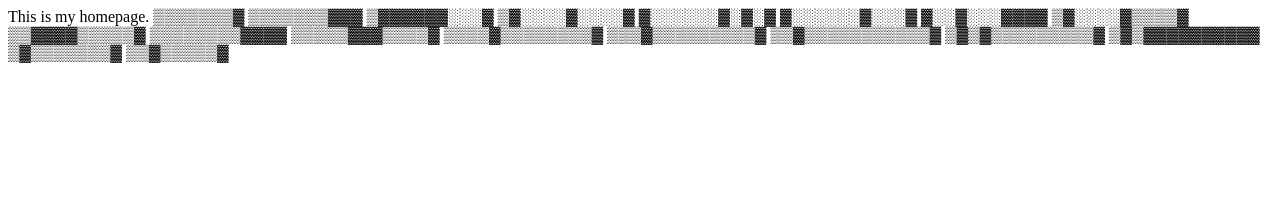
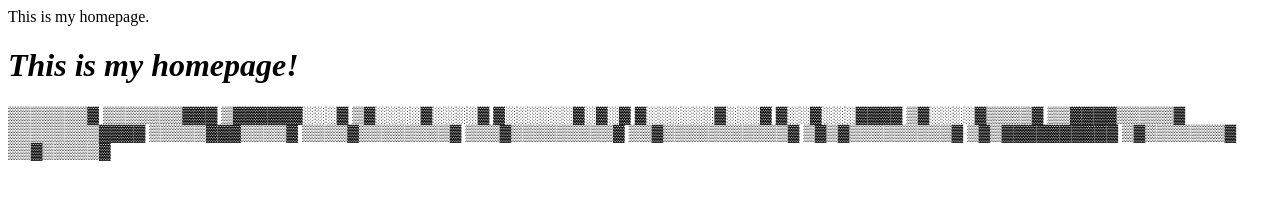
Before and after one commit to CSpennato/cspennato2.github.io, a plain HTML site: page index.html in a window 1280 px wide. Drawn offline with Linux system fonts and the light colour scheme.

Commit message:
Update index.html

```diff
--- a/index.html
+++ b/index.html
@@ -4,6 +4,13 @@
   </head>
 
   <body>
+    <h1>
+      <em>
+      This is my homepage!
+      </em>
+      </h1>
+    <p>
+
 ▒▒▒▒▒▒▒▓
 ▒▒▒▒▒▒▒▓▓▓
 ▒▓▓▓▓▓▓░░░▓
@@ -22,6 +29,7 @@
 ▒▓▒▓▓▓▓▓▓▓▓▓▓
 ▒▓▒▒▒▒▒▒▒▓
 ▒▒▓▒▒▒▒▒▓
+    </p>
   </body>
 
 </html>
```
